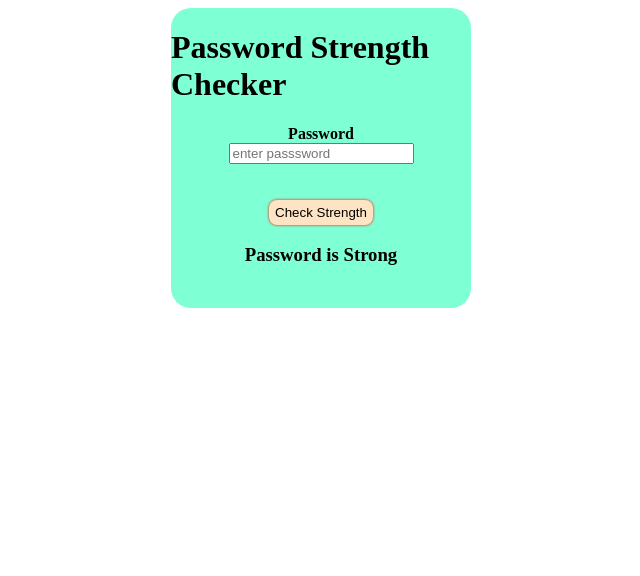
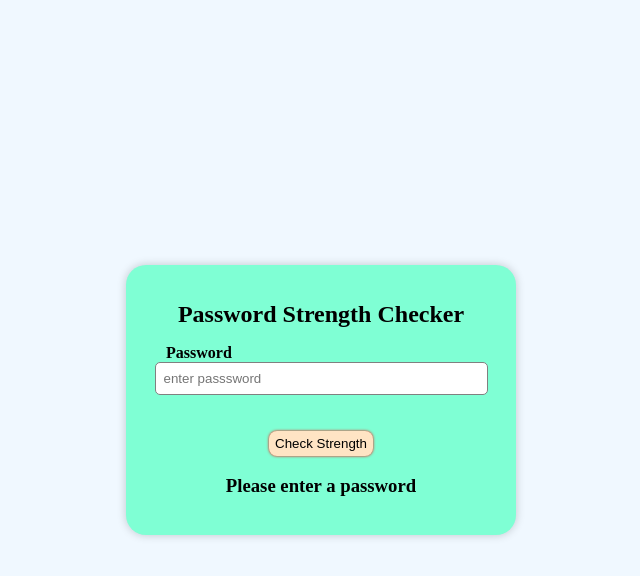
Before and after one commit to satyasaila18/JavaScript_Practice, a plain HTML site: page password.html in a window 1280 px wide. Both pictures are taken after a click on the button "Check Strength". Shown: the whole page, without its empty margins (319-959 px from the left). Drawn offline with Linux system fonts and the light colour scheme.

Commit message:
Initial commit

```diff
--- a/password.html
+++ b/password.html
@@ -7,22 +7,41 @@
     <style>
 body{
     display: flex;
+    justify-content: center;
     align-items: center;
-            justify-content: center;
+    min-height: 100vh;
+    margin: 0;
+    background-color: aliceblue;
 }
 .container{
-            height: 300px;
-            width: 300px;
+    width: 350px;
+    padding: 20px;
     background-color: aquamarine;
-            border: none;
     border-radius: 20px;
-            display: flex   ;
+    display: flex;
     flex-direction: column;
     align-items: center;
+    box-shadow: 0 0 10px rgba(0,0,0,0.2);
+}
+h1{
+    font-size: 24px;
+    text-align: center;
 }
 label{
-            font-weight: bolder;
-            text-align: left;
+    font-weight: bold;
+    align-self: flex-start;
+    margin-left: 20px;
+}
+input{
+    width: 90%;
+    padding: 8px;
+    border-radius: 5px;
+    border: 1px solid gray;
+    outline: none;
+}
+#disp{
+    font-weight: bold;
+    text-align: center;
 }
         button{
             height: 25px;
@@ -48,22 +67,29 @@
         <h3 id="disp"></h3>
     </div>
     <script>
-        function check(){
-            let pwd=document.getElementById('pwd').value
-            let href=document.getElementById('disp')
+function check() {
+    let pwd = document.getElementById("pwd").value;
+    let href = document.getElementById("disp");
 
-            if(pwd!=="" && pwd.length<8){
-                href.textContent="Password is Weak"
+    let hasLower = /[a-z]/.test(pwd);
+    let hasUpper = /[A-Z]/.test(pwd);
+    let hasNumber = /[0-9]/.test(pwd);
+
+    if (pwd === "") {
+        href.textContent = "Please enter a password";
     }
-            else if((pwd.includes('a-z')  || pwd.includes('A-Z')) && pwd.includes('1-0')){
-                href.textContent="Password is Medium"
-
+    else if (pwd.length < 8) {
+        href.textContent = "Password is Weak";
     }
-            else if(pwd===""){
-
-                href.textContent="Password is Strong"
+    else if (hasUpper && hasLower && hasNumber) {
+        href.textContent = "Password is Strong";
     }
-
+    else if ((hasLower || hasUpper) && hasNumber) {
+        href.textContent = "Password is Medium";
+    }
+    else {
+        href.textContent = "Password is Weak";
+    }
 }
 
     </script>
```
Also changed, not shown: temperature.html (+3 -3 lines). Lines whose indentation alone changed are shown as unchanged.
